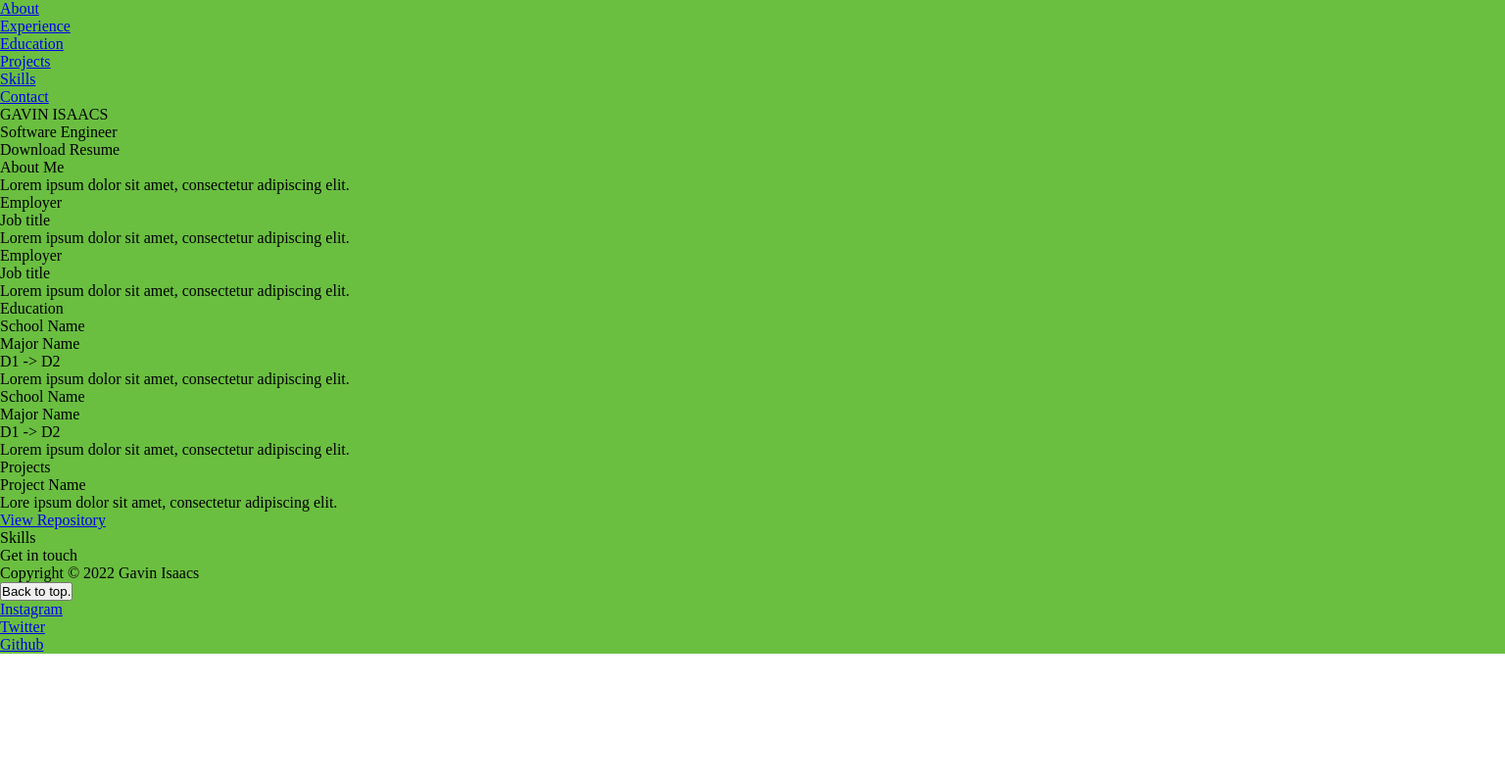
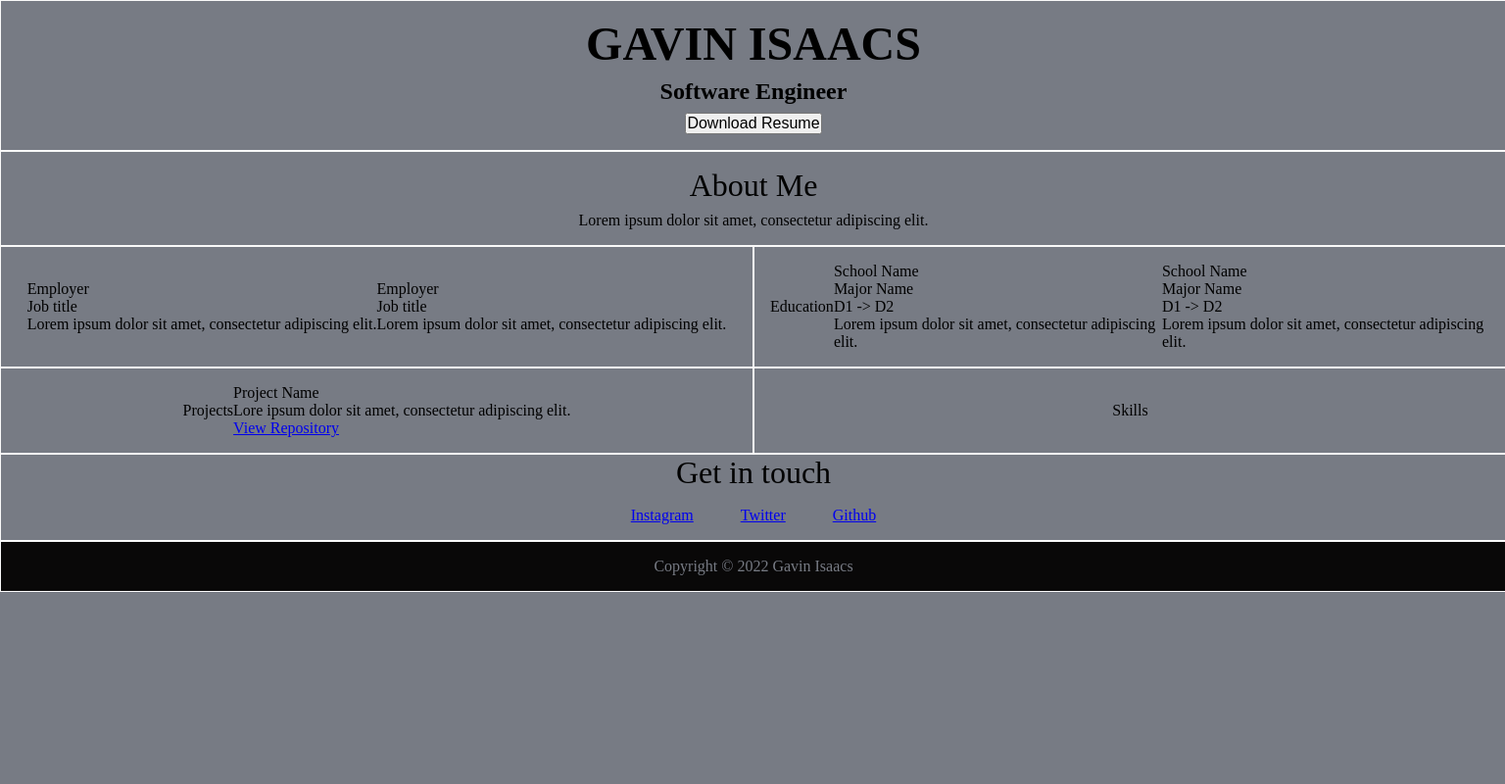
Before and after one commit to akim-nas/my-website, a PHP site: page /templates/index.html in a window 1536 px wide. Shown: the whole page at 98% size. Run offline with PHP 8.4, Linux system fonts and the light colour scheme.

Commit message:
add some base styling to the grid layout. moved the contact likns to contact section

```diff
--- a/static/style.css
+++ b/static/style.css
@@ -1,20 +1,155 @@
 @import url('https://fonts.googleapis.com/css2?family=Open+Sans:wght@400;600;700;800&display=swap');
 
-* { margin: 0; padding: 0; }
+* { margin: 0; padding: 0; font-size: 16px; }
+
+:root {
+	--cod-gray: #090808;
+	--oslo-gray: #939597;
+	--rolling-stone: #7b8487;
+	--raven: #777b84;
+	--off-white: #f9f9f9;
+}
 
 html, body {
 	height: 100vh;
 	width: 100vw;
+	background-color: var(--raven);
 }
 
-@media only screen and (min-width: 768px) {
+@media (min-width: 320px) {
 	.grid-container {
-		background-color: hsl(100, 50%, 50%);
 	}
 }
 
-@media only screen and (max-width: 768px) {
+@media (min-width: 768px) {
 	.grid-container {
-		background-color: hsl(200, 50%, 50%);
 	}
 }
+
+@media (min-width: 1440px) {
+	.grid-container {
+		display: grid;
+		grid-template-columns: 1fr 1fr;
+	}
+
+	.grid-item {
+		border: 1px solid var(--off-white);
+	}
+
+	/*
+	.navbar {
+		grid-column: 1 / span 2;
+		display: flex;
+		justify-content: space-around;
+		align-items: center;
+		padding: 1rem 6rem;
+		background-color: var(--cod-gray);
+	}
+
+	.nav-item a, .nav-item a:hover, .nav-item a:visited {
+		font-size: 1.25rem;
+		text-decoration: none;
+		padding: 1rem;
+		color: var(--rolling-stone);
+		transition: 0.2s
+	}
+
+	.nav-item a:hover {
+		color: var(--off-white);
+		transition: 0.2s;
+	}
+	*/
+
+	.main-sect {
+		grid-column: 1 / span 2;
+		display: flex;
+		flex-direction: column;
+		justify-content: space-evenly;
+		align-items: center;
+		padding: 1rem;
+		gap: 0.5rem;
+	}
+
+	.main-title {
+		font-size: 3rem;
+		font-weight: 700;
+	}
+
+	.main-job {
+		font-size: 1.5rem;
+		font-weight: 600;
+	}
+
+	.about-sect {
+		grid-column: 1 / span 2;
+		display: flex;
+		flex-direction: column;
+		justify-content: space-evenly;
+		align-items: center;
+		gap: 0.5rem;
+		padding: 1rem;
+	}
+
+	.about-title {
+		font-size: 2rem;
+	}
+
+	.xp-sect {
+		display: flex;
+		justify-content: center;
+		align-items: center;
+		padding: 1rem;
+	}
+
+	.edu-sect {
+		display: flex;
+		justify-content: center;
+		align-items: center;
+		padding: 1rem;
+	}
+
+	.proj-sect {
+		display: flex;
+		justify-content: center;
+		align-items: center;
+		padding: 1rem;
+	}
+
+	.skill-sect {
+		display: flex;
+		justify-content: center;
+		align-items: center;
+		padding: 1rem;
+	}
+
+	.info-sect {
+		grid-column: 1 / span 2;
+		display: flex;
+		width: 100vw;
+		flex-direction: column;
+		align-items: center;
+		justify-content: space-between;
+	}
+
+	.info-title {
+		font-size: 2rem;
+	}
+
+	.info-links {
+		display: flex;
+		justify-content: space-around;
+		align-items: center;
+		gap: 3rem;
+		padding: 1rem;
+	}
+
+	.footer {
+		grid-column: 1 / span 2;
+		display: flex;
+		justify-content: center;
+		align-items: center;
+		background-color: var(--cod-gray);
+		color: var(--raven);
+		padding: 1rem;
+	}
+}
--- a/templates/index.html
+++ b/templates/index.html
@@ -8,6 +8,7 @@
 	</head>
 	<body>
 		<div class="grid-container">
+			<!--
 			<div class="navbar grid-item grid-item-1">
 				<div class="nav-item nav-item-1"><a href="#">About</a></div>
 				<div class="nav-item nav-item-2"><a href="#">Experience</a></div>
@@ -16,10 +17,11 @@
 				<div class="nav-item nav-item-5"><a href="#">Skills</a></div>
 				<div class="nav-item nav-item-6"><a href="#">Contact</a></div>
 			</div>
+			-->
 			<div class="main-sect grid-item grid-item-2">
 				<div class="main-title">GAVIN ISAACS</div>
 				<div class="main-job">Software Engineer</div>
-				<div class="main-btn">Download Resume</div>
+				<div class="main-btn"><button>Download Resume</button></div>
 			</div>
 			<div class="about-sect grid-item grid-item-3">
 				<div class="about-title">About Me</div>
@@ -65,15 +67,14 @@
 			</div>
 			<div class="info-sect grid-item grid-item-8">
 				<div class="info-title">Get in touch</div>
+				<div class="info-links">
+					<a href="#">Instagram</a>
+					<a href="#">Twitter</a>
+					<a href="#">Github</a>
+				</div>
 			</div>
 			<div class="footer grid-item grid-item-9">
-				<div class="footer-copyright">Copyright © 2022 Gavin Isaacs</div>
-				<div class="footer-btn"><button>Back to top.</button></div>
-				<div class="footer-links">
-					<a class="footer-link" href="#">Instagram</div>
-					<a class="footer-link" href="#">Twitter</div>
-					<a class="footer-link" href="#">Github</div>
-				</div>
+				Copyright © 2022 Gavin Isaacs
 			</div>
 		</div>
 	</body>
```
